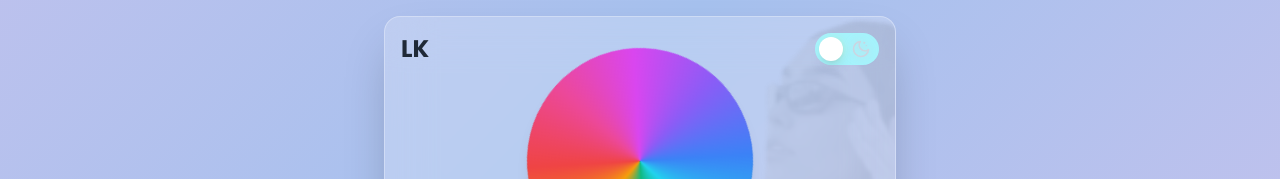
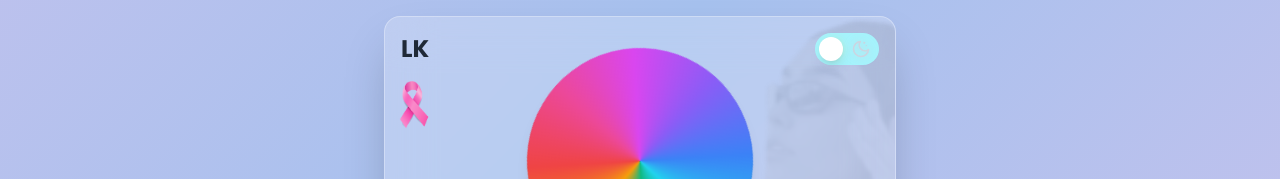
Before and after one commit to Cortelete/lkruppa, a React (Vite) app: page / in a window 1280 px wide. Shown: the top 179 px of the page. Built offline with nearby package versions, Linux system fonts and the light colour scheme.

Commit message:
Update App.tsx

```diff
--- a/App.tsx
+++ b/App.tsx
@@ -1,4 +1,3 @@
-
 
 import React, { useState, useEffect, useCallback } from 'react';
 import { Theme, ModalState } from './types';
@@ -262,12 +261,18 @@ const App: React.FC = () => {
   return (
     <div className="min-h-screen text-gray-800 dark:text-gray-100 transition-colors duration-500 flex items-center justify-center p-2 sm:p-4">
       <div className="relative w-full max-w-lg bg-white/20 dark:bg-black/30 backdrop-blur-xl rounded-xl sm:rounded-2xl shadow-2xl border border-white/30 dark:border-white/10 overflow-hidden max-h-[98vh]">
+        <img
+          src="/outubrorosa.png"
+          alt="Outubro Rosa"
+          className="absolute top-16 left-1 w-12 h-auto object-contain z-10 pointer-events-none opacity-90"
+          aria-hidden="true"
+        />
         <div
           className="absolute inset-0 z-0 bg-cover bg-no-repeat opacity-10 dark:opacity-20 bg-center"
           style={{ backgroundImage: "url('/fotofundo.png')" }}
           aria-hidden="true"
         />
-        <div className="relative p-2 sm:p-4 overflow-y-auto">
+        <div className="relative p-2 sm:p-4 overflow-y-auto z-20">
           <div className="absolute top-4 left-4 z-10">
               <button
                   onClick={handleShowEasterEggModal}
```
